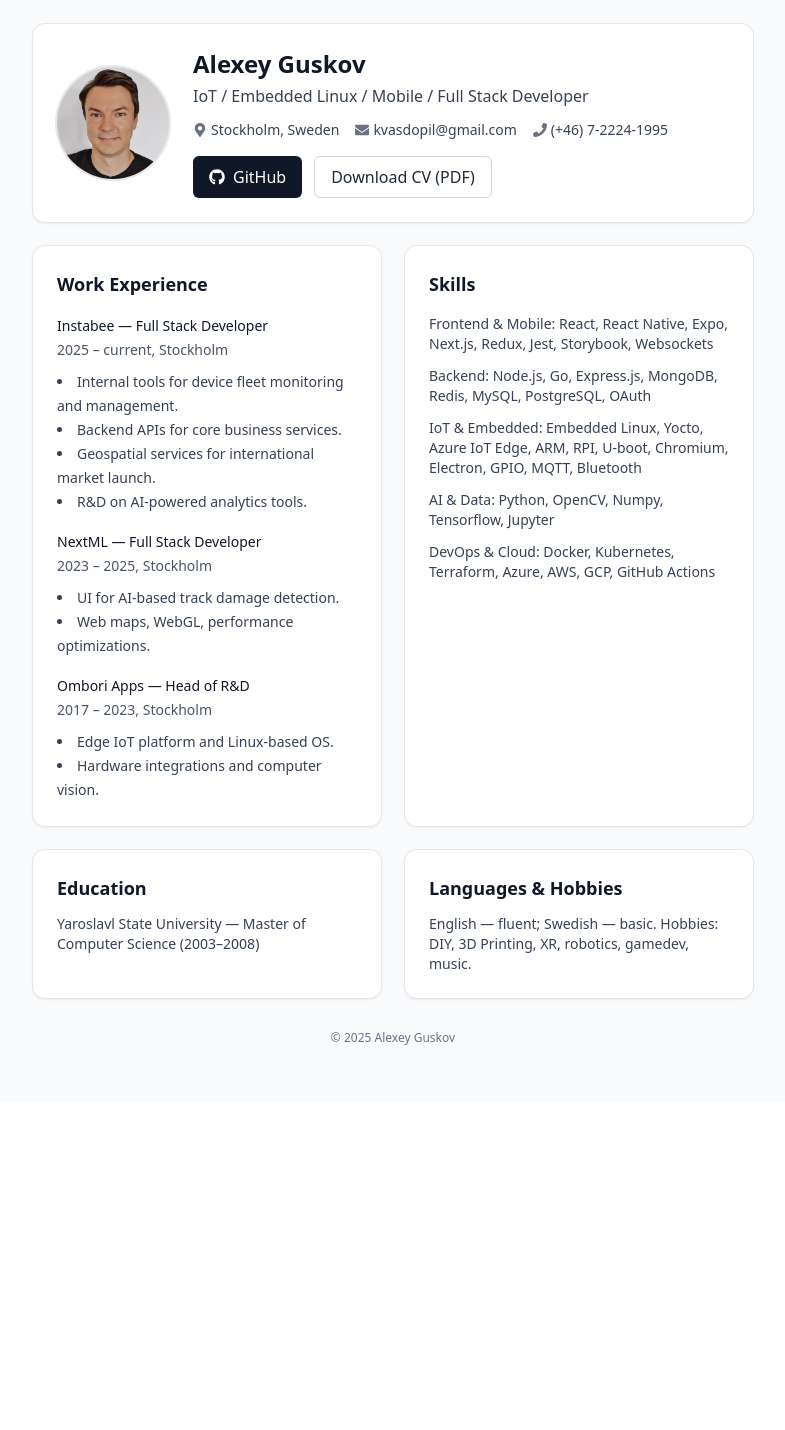
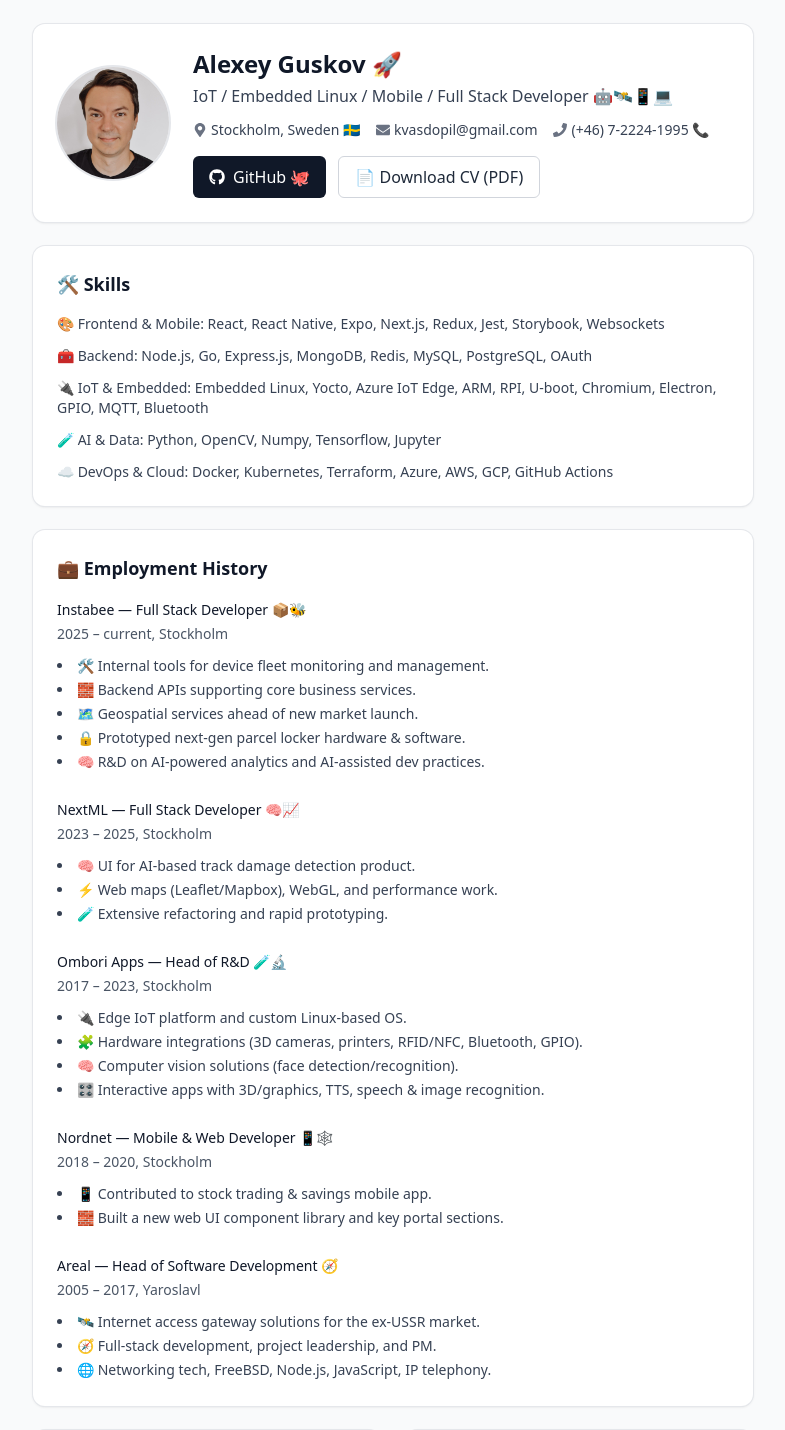
Before and after one commit to kvasdopil/me, a React (Vite) app: page / in a window 1280 px wide. Shown: the top 1430 px of the page, without its empty margins (247-1032 px from the left). Before the commit the page ends 1102 px from the top, so only its background shows below. Built offline with nearby package versions, Linux system fonts and the light colour scheme.

Commit message:
Enhance App component with emojis for a more engaging presentation, add skills and employment history sections, and update education and hobbies with relevant icons.

```diff
--- a/src/App.tsx
+++ b/src/App.tsx
@@ -13,13 +13,13 @@
               className="h-28 w-28 rounded-full object-cover ring-2 ring-gray-200"
             />
             <div className="flex-1">
-              <h1 className="text-2xl font-semibold">Alexey Guskov</h1>
+              <h1 className="text-2xl font-semibold">Alexey Guskov 🚀</h1>
               <p className="mt-1 text-gray-700">
-                IoT / Embedded Linux / Mobile / Full Stack Developer
+                IoT / Embedded Linux / Mobile / Full Stack Developer 🤖🛰️📱💻
               </p>
               <div className="mt-3 flex flex-wrap items-center gap-4 text-sm text-gray-700">
                 <span className="inline-flex items-center gap-1">
-                  <FaMapMarkerAlt className="text-gray-500" /> Stockholm, Sweden
+                  <FaMapMarkerAlt className="text-gray-500" /> Stockholm, Sweden 🇸🇪
                 </span>
                 <a
                   href="mailto:kvasdopil@gmail.com"
@@ -31,7 +31,7 @@
                   href="tel:+46722241995"
                   className="inline-flex items-center gap-1 hover:underline"
                 >
-                  <FaPhone className="text-gray-500" /> (+46) 7-2224-1995
+                  <FaPhone className="text-gray-500" /> (+46) 7-2224-1995 📞
                 </a>
               </div>
               <div className="mt-4 flex flex-wrap gap-3">
@@ -41,7 +41,7 @@
                   rel="noopener noreferrer"
                   className="inline-flex items-center gap-2 rounded-md bg-gray-900 px-4 py-2 text-white hover:bg-black"
                 >
-                  <FaGithub /> GitHub
+                  <FaGithub /> GitHub 🐙
                 </a>
                 <a
                   href={base + "cv-guskov-2025.pdf"}
@@ -49,91 +49,112 @@
                   rel="noopener noreferrer"
                   className="inline-flex items-center gap-2 rounded-md border border-gray-300 px-4 py-2 text-gray-800 hover:bg-gray-50"
                 >
-                  Download CV (PDF)
+                  📄 Download CV (PDF)
                 </a>
               </div>
             </div>
           </div>
         </section>
 
-        <section className="mt-6 grid gap-6 md:grid-cols-2">
-          <div className="rounded-xl bg-white p-6 shadow-sm ring-1 ring-gray-200">
-            <h2 className="text-lg font-semibold">Work Experience</h2>
-            <div className="mt-4 space-y-4 text-sm leading-6">
+        {/* Skills after bio */}
+        <section className="mt-6 rounded-xl bg-white p-6 shadow-sm ring-1 ring-gray-200">
+          <h2 className="text-lg font-semibold">🛠️ Skills</h2>
+          <div className="mt-4 space-y-3 text-sm text-gray-700">
             <div>
-                <div className="font-medium">Instabee — Full Stack Developer</div>
+              <span className="font-medium">🎨 Frontend & Mobile:</span> React, React Native, Expo,
+              Next.js, Redux, Jest, Storybook, Websockets
+            </div>
+            <div>
+              <span className="font-medium">🧰 Backend:</span> Node.js, Go, Express.js, MongoDB,
+              Redis, MySQL, PostgreSQL, OAuth
+            </div>
+            <div>
+              <span className="font-medium">🔌 IoT & Embedded:</span> Embedded Linux, Yocto, Azure
+              IoT Edge, ARM, RPI, U-boot, Chromium, Electron, GPIO, MQTT, Bluetooth
+            </div>
+            <div>
+              <span className="font-medium">🧪 AI & Data:</span> Python, OpenCV, Numpy, Tensorflow,
+              Jupyter
+            </div>
+            <div>
+              <span className="font-medium">☁️ DevOps & Cloud:</span> Docker, Kubernetes, Terraform,
+              Azure, AWS, GCP, GitHub Actions
+            </div>
+          </div>
+        </section>
+
+        {/* Employment history with all entries */}
+        <section className="mt-6 rounded-xl bg-white p-6 shadow-sm ring-1 ring-gray-200">
+          <h2 className="text-lg font-semibold">💼 Employment History</h2>
+          <div className="mt-4 space-y-6 text-sm leading-6">
+            <div>
+              <div className="font-medium">Instabee — Full Stack Developer 📦🐝</div>
               <div className="text-gray-600">2025 – current, Stockholm</div>
               <ul className="mt-2 list-inside list-disc text-gray-700">
-                  <li>Internal tools for device fleet monitoring and management.</li>
-                  <li>Backend APIs for core business services.</li>
-                  <li>Geospatial services for international market launch.</li>
-                  <li>R&D on AI-powered analytics tools.</li>
+                <li>🛠️ Internal tools for device fleet monitoring and management.</li>
+                <li>🧱 Backend APIs supporting core business services.</li>
+                <li>🗺️ Geospatial services ahead of new market launch.</li>
+                <li>🔒 Prototyped next‑gen parcel locker hardware & software.</li>
+                <li>🧠 R&D on AI-powered analytics and AI-assisted dev practices.</li>
               </ul>
             </div>
             <div>
-                <div className="font-medium">NextML — Full Stack Developer</div>
+              <div className="font-medium">NextML — Full Stack Developer 🧠📈</div>
               <div className="text-gray-600">2023 – 2025, Stockholm</div>
               <ul className="mt-2 list-inside list-disc text-gray-700">
-                  <li>UI for AI-based track damage detection.</li>
-                  <li>Web maps, WebGL, performance optimizations.</li>
+                <li>🧠 UI for AI-based track damage detection product.</li>
+                <li>⚡ Web maps (Leaflet/Mapbox), WebGL, and performance work.</li>
+                <li>🧪 Extensive refactoring and rapid prototyping.</li>
               </ul>
             </div>
             <div>
-                <div className="font-medium">Ombori Apps — Head of R&D</div>
+              <div className="font-medium">Ombori Apps — Head of R&D 🧪🔬</div>
               <div className="text-gray-600">2017 – 2023, Stockholm</div>
               <ul className="mt-2 list-inside list-disc text-gray-700">
-                  <li>Edge IoT platform and Linux-based OS.</li>
-                  <li>Hardware integrations and computer vision.</li>
+                <li>🔌 Edge IoT platform and custom Linux-based OS.</li>
+                <li>🧩 Hardware integrations (3D cameras, printers, RFID/NFC, Bluetooth, GPIO).</li>
+                <li>🧠 Computer vision solutions (face detection/recognition).</li>
+                <li>🎛️ Interactive apps with 3D/graphics, TTS, speech & image recognition.</li>
               </ul>
             </div>
-            </div>
-          </div>
-
-          <div className="rounded-xl bg-white p-6 shadow-sm ring-1 ring-gray-200">
-            <h2 className="text-lg font-semibold">Skills</h2>
-            <div className="mt-4 space-y-3 text-sm text-gray-700">
             <div>
-                <span className="font-medium">Frontend & Mobile:</span> React, React Native, Expo,
-                Next.js, Redux, Jest, Storybook, Websockets
+              <div className="font-medium">Nordnet — Mobile & Web Developer 📱🕸️</div>
+              <div className="text-gray-600">2018 – 2020, Stockholm</div>
+              <ul className="mt-2 list-inside list-disc text-gray-700">
+                <li>📱 Contributed to stock trading & savings mobile app.</li>
+                <li>🧱 Built a new web UI component library and key portal sections.</li>
+              </ul>
             </div>
             <div>
-                <span className="font-medium">Backend:</span> Node.js, Go, Express.js, MongoDB,
-                Redis, MySQL, PostgreSQL, OAuth
-              </div>
-              <div>
-                <span className="font-medium">IoT & Embedded:</span> Embedded Linux, Yocto, Azure
-                IoT Edge, ARM, RPI, U-boot, Chromium, Electron, GPIO, MQTT, Bluetooth
-              </div>
-              <div>
-                <span className="font-medium">AI & Data:</span> Python, OpenCV, Numpy, Tensorflow,
-                Jupyter
-              </div>
-              <div>
-                <span className="font-medium">DevOps & Cloud:</span> Docker, Kubernetes, Terraform,
-                Azure, AWS, GCP, GitHub Actions
-              </div>
+              <div className="font-medium">Areal — Head of Software Development 🧭</div>
+              <div className="text-gray-600">2005 – 2017, Yaroslavl</div>
+              <ul className="mt-2 list-inside list-disc text-gray-700">
+                <li>🛰️ Internet access gateway solutions for the ex‑USSR market.</li>
+                <li>🧭 Full‑stack development, project leadership, and PM.</li>
+                <li>🌐 Networking tech, FreeBSD, Node.js, JavaScript, IP telephony.</li>
+              </ul>
             </div>
           </div>
         </section>
 
         <section className="mt-6 grid gap-6 md:grid-cols-2">
           <div className="rounded-xl bg-white p-6 shadow-sm ring-1 ring-gray-200">
-            <h2 className="text-lg font-semibold">Education</h2>
+            <h2 className="text-lg font-semibold">🎓 Education</h2>
             <p className="mt-3 text-sm text-gray-700">
               Yaroslavl State University — Master of Computer Science (2003–2008)
             </p>
           </div>
           <div className="rounded-xl bg-white p-6 shadow-sm ring-1 ring-gray-200">
-            <h2 className="text-lg font-semibold">Languages & Hobbies</h2>
+            <h2 className="text-lg font-semibold">🗣️ Languages & 🎯 Hobbies</h2>
             <p className="mt-3 text-sm text-gray-700">
-              English — fluent; Swedish — basic. Hobbies: DIY, 3D Printing, XR, robotics, gamedev,
-              music.
+              English — fluent 🇬🇧; Swedish — basic 🇸🇪. Hobbies: DIY 🛠️, 3D Printing 🧱, XR 🥽,
+              robotics 🤖, gamedev 🎮, music 🎵.
             </p>
           </div>
         </section>
 
         <footer className="mt-8 pb-8 text-center text-xs text-gray-500">
-          © {new Date().getFullYear()} Alexey Guskov
+          © {new Date().getFullYear()} Alexey Guskov ✨
         </footer>
       </main>
     </div>
```
Lines whose indentation alone changed are shown as unchanged.
